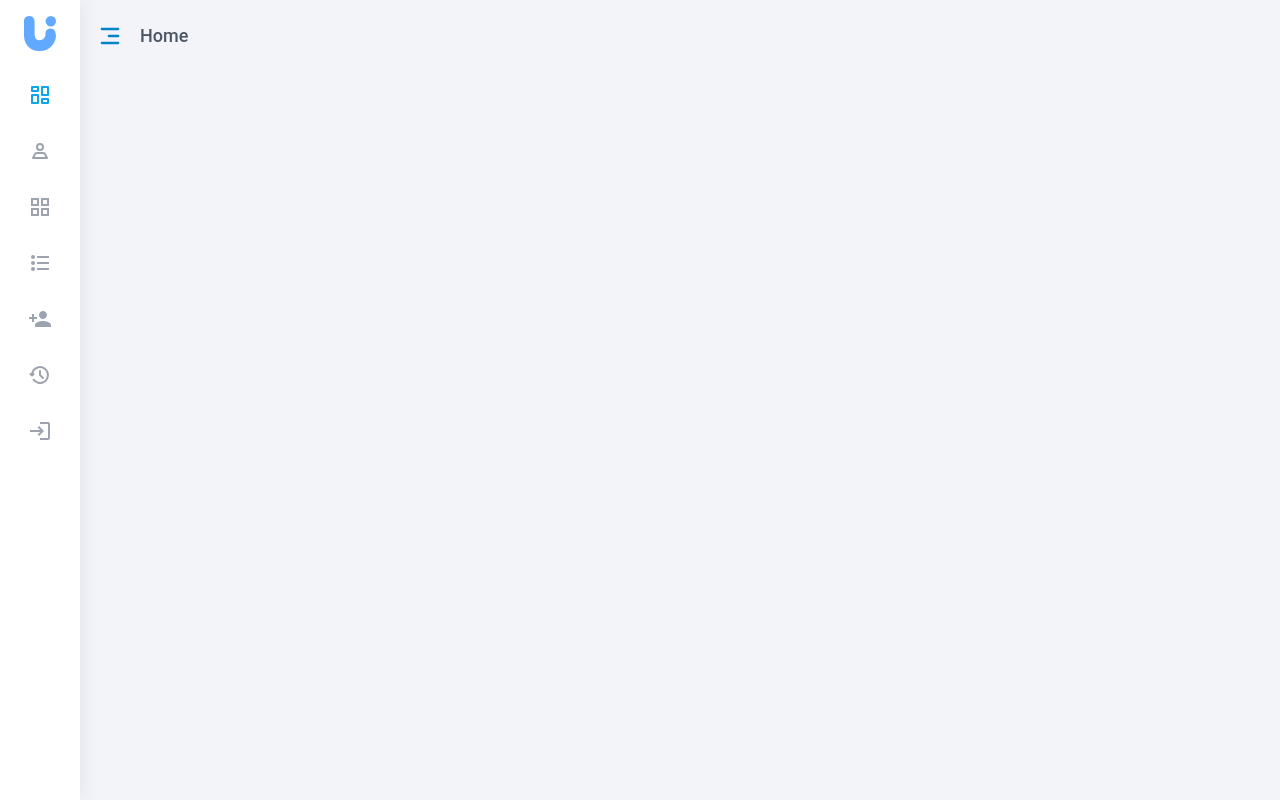
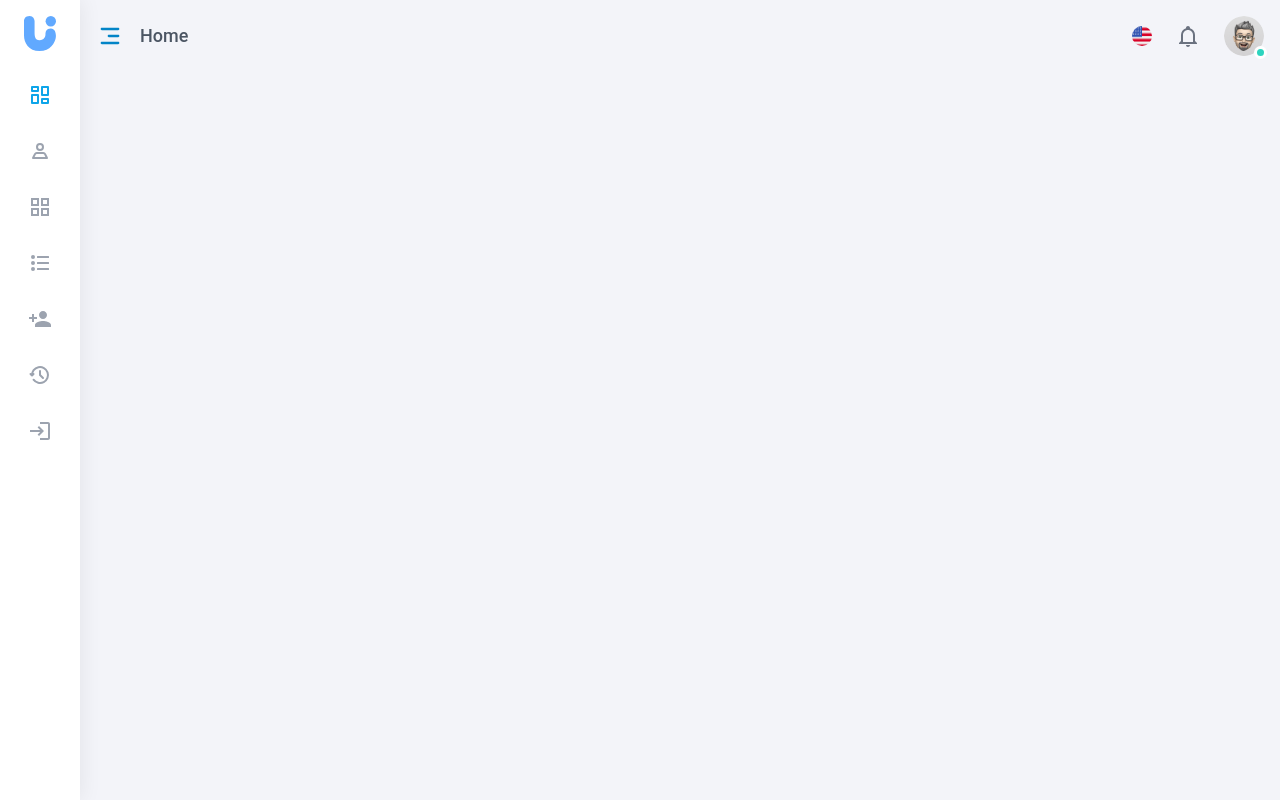
Before and after one commit to umardev500/gclub-ui, a React (Vite) app: page / in a window 1280 px wide. Built offline with nearby package versions, Linux system fonts and the light colour scheme.

Commit message:
add header right menu

```diff
--- /dev/null
+++ b/src/assets/scss/header/header-right.scss
@@ -0,0 +1,8 @@
+.header {
+  .avatar-container {
+    #online-dot {
+      width: 7px;
+      height: 7px;
+    }
+  }
+}
--- a/src/assets/scss/header/header.scss
+++ b/src/assets/scss/header/header.scss
@@ -1,3 +1,5 @@
+@import "header-right";
+
 .header {
   height: 72px;
 }
--- a/src/components/molecules/headerRight/HeaderRight.tsx
+++ b/src/components/molecules/headerRight/HeaderRight.tsx
@@ -1,5 +1,10 @@
 import React from 'react'
+import { HeaderRightMenuList } from '../headerRightMenuList'
 
 export const HeaderRight: React.FC = () => {
-    return <div></div>
+    return (
+        <div className="pl-6">
+            <HeaderRightMenuList />
+        </div>
+    )
 }
--- /dev/null
+++ b/src/components/molecules/headerRightMenuList/HeaderRightMenuList.tsx
@@ -0,0 +1,20 @@
+import { mdiBellOutline } from '@mdi/js'
+import Icon from '@mdi/react'
+import React from 'react'
+
+export const HeaderRightMenuList: React.FC = () => {
+    return (
+        <div className="flex items-center gap-6">
+            <div className="cursor-pointer">
+                <img className="w-5 h-5 rounded-full" src="assets/icons/usa.png" alt="language" />
+            </div>
+            <div className="cursor-pointer">
+                <Icon className="text-gray-500" path={mdiBellOutline} size={'24px'} />
+            </div>
+            <div className="cursor-pointer relative avatar-container">
+                <img className="w-10 h-10 rounded-full" src="assets/avatars/avatar-2.png" alt="avatar" />
+                <div id="online-dot" className="bg-teal-400 ring ring-white rounded-full absolute bottom-0 right-0"></div>
+            </div>
+        </div>
+    )
+}
--- /dev/null
+++ b/src/components/molecules/headerRightMenuList/index.ts
@@ -0,0 +1 @@
+export * from './HeaderRightMenuList'
--- a/src/components/molecules/index.ts
+++ b/src/components/molecules/index.ts
@@ -1,2 +1,3 @@
 export * from './headerLeft'
 export * from './headerRight'
+export * from './headerRight'
```
Also changed, not shown: public/assets/icons/usa.png (added).
